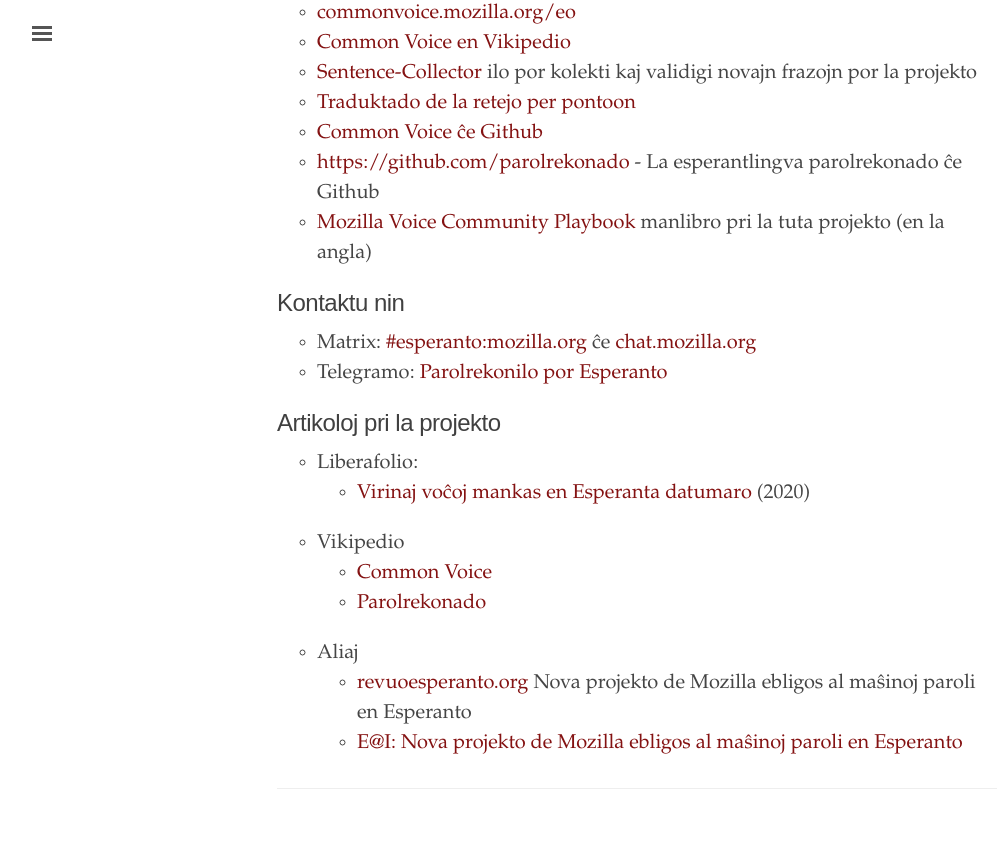
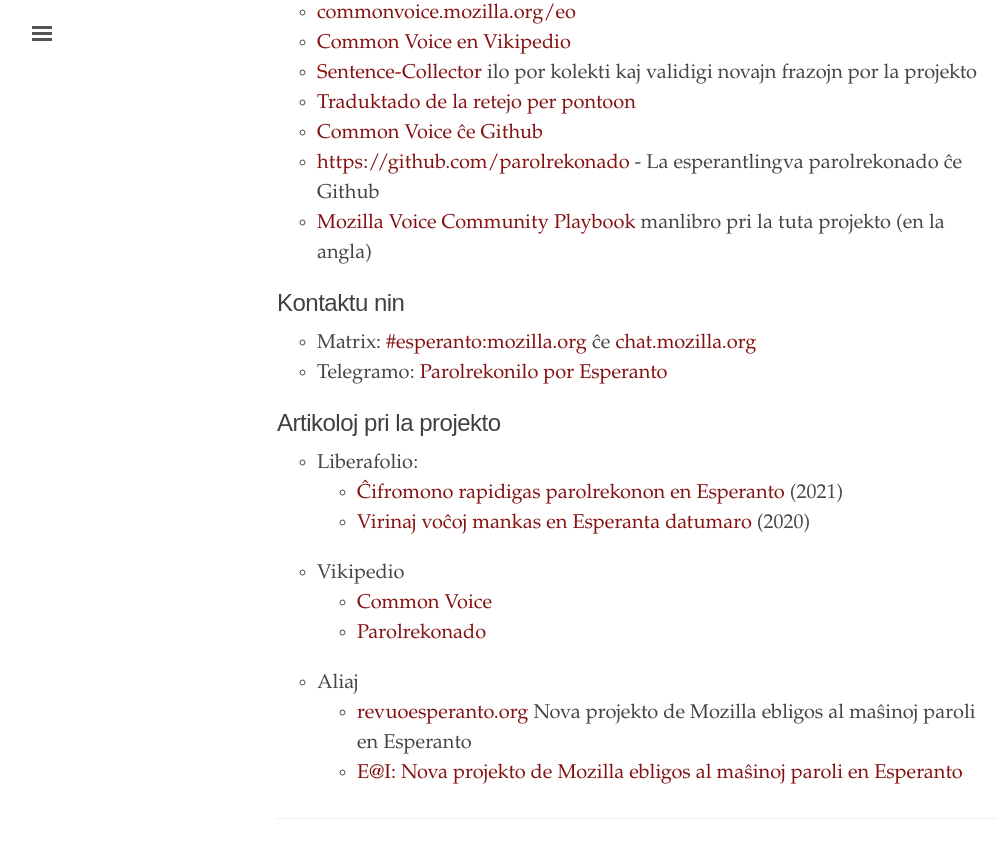
Before and after one commit to parolteknologio/parolteknologio.github.io, a Jekyll site: the page built from index.html, in a window 1280 px wide and 900 px high, scrolled down 1198 px. Shown: the top 858 px of the window, without its empty margins (3-1011 px from the left). Built offline with Jekyll 4.4.1, drawn with Linux system fonts in a browser that asks for light colours.

Commit message:
Aldonis ligilon al Libera Folio

```diff
--- a/index.html
+++ b/index.html
@@ -45,6 +45,7 @@ title: "Voĉaj teknologioj por Esperantujo"
         <ul>
             <li>Liberafolio:
                 <ul>
+                    <li><a href="https://www.liberafolio.org/2021/06/29/cifromono-rapidigas-parolrekonon-en-esperanto/">Ĉifromono rapidigas parolrekonon en Esperanto</a> (2021)</li>
                     <li><a href="https://www.liberafolio.org/2020/01/20/virinaj-vocoj-mankas-en-esperanta-datumaro/">Virinaj voĉoj mankas en Esperanta datumaro</a> (2020)</li>
                 </ul>
             </li>
```
